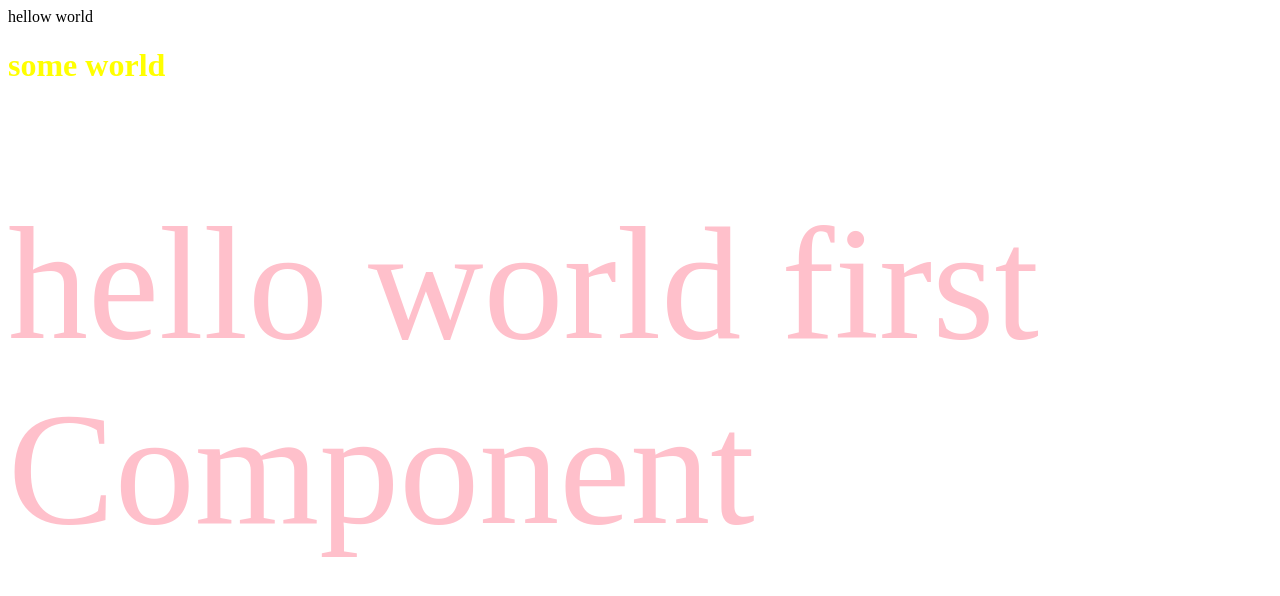
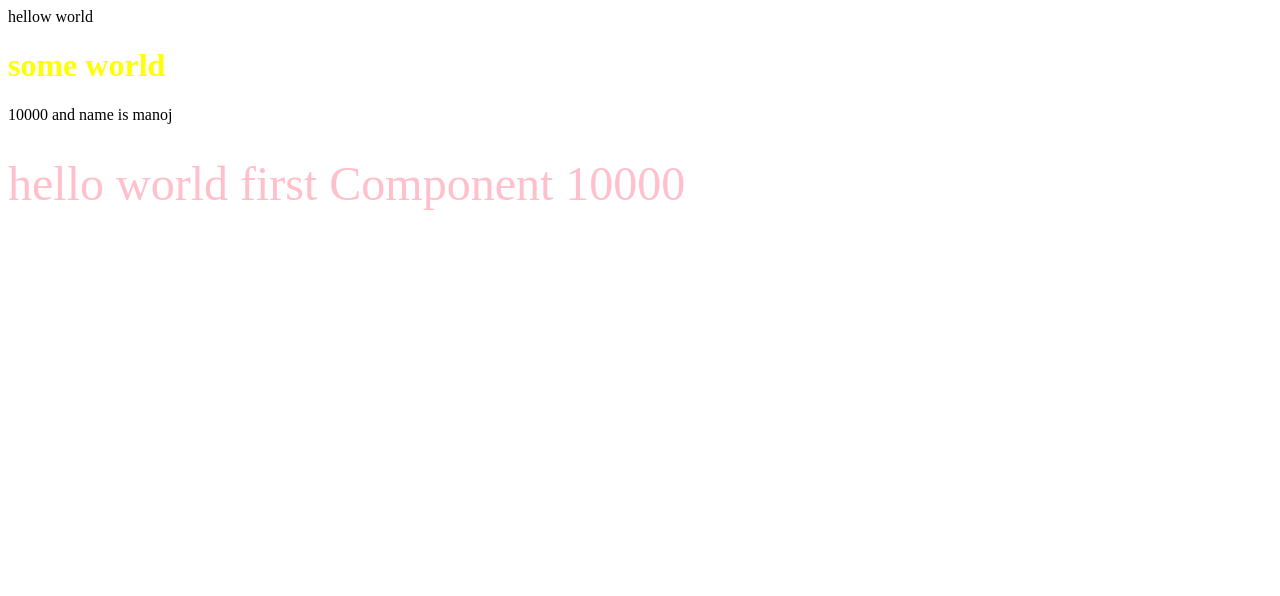
Before and after one commit to manoj97738/sampleproject, an Angular app in the folder front-end/apna-adda/: page / in a window 1280 px wide. Shown: the top 596 px of the page. Built offline with nearby package versions, Linux system fonts and the light colour scheme.

Commit message:
Input and component creation

```diff
--- a/front-end/apna-adda/src/app/app.component.html
+++ b/front-end/apna-adda/src/app/app.component.html
@@ -1,4 +1,3 @@
-
 hellow world
-<sit-first-comp></sit-first-comp>
- <sit-hello></sit-hello>
+<sit-first-comp [title]="10000" [name]="'manoj'"></sit-first-comp>
+<sit-hello [title]="10000"></sit-hello>
--- a/front-end/apna-adda/src/app/app.component.ts
+++ b/front-end/apna-adda/src/app/app.component.ts
@@ -6,5 +6,5 @@ import { Component } from '@angular/core';
   styleUrls: ['./app.component.scss']
 })
 export class AppComponent {
-  title = 'apna-adda';
+  myetst = 'apna-adda from component';
 }
--- a/front-end/apna-adda/src/app/app.module.ts
+++ b/front-end/apna-adda/src/app/app.module.ts
@@ -4,11 +4,13 @@ import { BrowserModule } from '@angular/platform-browser';
 import { AppComponent } from './app.component';
 import { FirstComponent } from './first-comp/first.component';
 import { HelloComponent} from "./hello/hello.component";
+import { MyhllowComponent } from './myhllow/myhllow.component';
 @NgModule({
   declarations: [
     AppComponent,
     FirstComponent,
-    HelloComponent
+    HelloComponent,
+    MyhllowComponent
   ],
   imports: [
     BrowserModule
--- a/front-end/apna-adda/src/app/first-comp/first.component.html
+++ b/front-end/apna-adda/src/app/first-comp/first.component.html
@@ -1 +1,2 @@
 <h1 style="font-size: 2rem;">some world</h1>
+{{ title}} and name is {{name}}
--- a/front-end/apna-adda/src/app/first-comp/first.component.scss
+++ b/front-end/apna-adda/src/app/first-comp/first.component.scss
@@ -1,4 +1,3 @@
 h1{
   color: yellow;
-  font-size: 50rem;
 }
--- a/front-end/apna-adda/src/app/first-comp/first.component.ts
+++ b/front-end/apna-adda/src/app/first-comp/first.component.ts
@@ -1,4 +1,4 @@
-import { Component } from "@angular/core";
+import { Component, Input } from "@angular/core";
 
 @Component({
   selector: "sit-first-comp",
@@ -7,5 +7,6 @@ import { Component } from "@angular/core";
 })
 
 export class FirstComponent {
-
+  @Input() title: any = "";
+  @Input() name: any = "";
 }
--- a/front-end/apna-adda/src/app/hello/hello.component.ts
+++ b/front-end/apna-adda/src/app/hello/hello.component.ts
@@ -1,10 +1,10 @@
-import { Component } from "@angular/core";
+import { Component,Input } from "@angular/core";
 
 @Component({
   selector: 'sit-hello',
-  template: "<h1>hello world first Component </h1>",
+  template: "<h1>hello world first Component {{title}}</h1>",
   styles: ['h1 { font-weight: normal;color:pink }']
 })
 export class HelloComponent {
-
+  @Input() title: any = "";
 }
--- /dev/null
+++ b/front-end/apna-adda/src/app/myhllow/myhllow.component.html
@@ -0,0 +1 @@
+<p>myhllow works!</p>
--- /dev/null
+++ b/front-end/apna-adda/src/app/myhllow/myhllow.component.ts
@@ -0,0 +1,15 @@
+import { Component, OnInit } from '@angular/core';
+
+@Component({
+  selector: 'sit-myhllow',
+  templateUrl: './myhllow.component.html',
+  styleUrls: ['./myhllow.component.scss']
+})
+export class MyhllowComponent implements OnInit {
+
+  constructor() { }
+
+  ngOnInit(): void {
+  }
+
+}
--- a/front-end/apna-adda/src/styles.scss
+++ b/front-end/apna-adda/src/styles.scss
@@ -1,4 +1,4 @@
 /* You can add global styles to this file, and also import other style files */
 h1{
-  font-size: 10rem;
+  font-size: 3rem;
 }
```
Also changed, not shown: front-end/apna-adda/src/app/myhllow/myhllow.component.scss (added), 1 other file (tests, documents, lock files or other folders).
